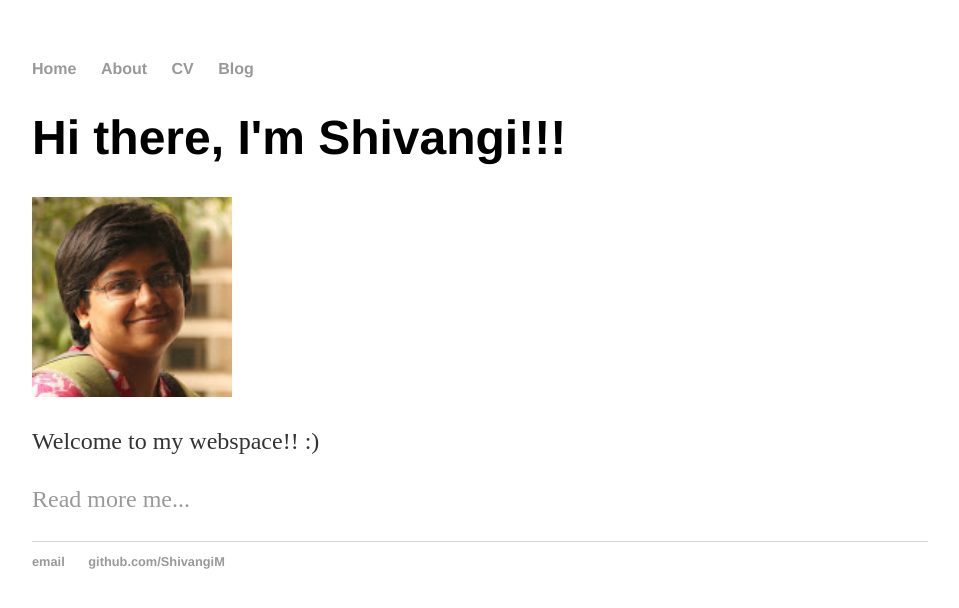
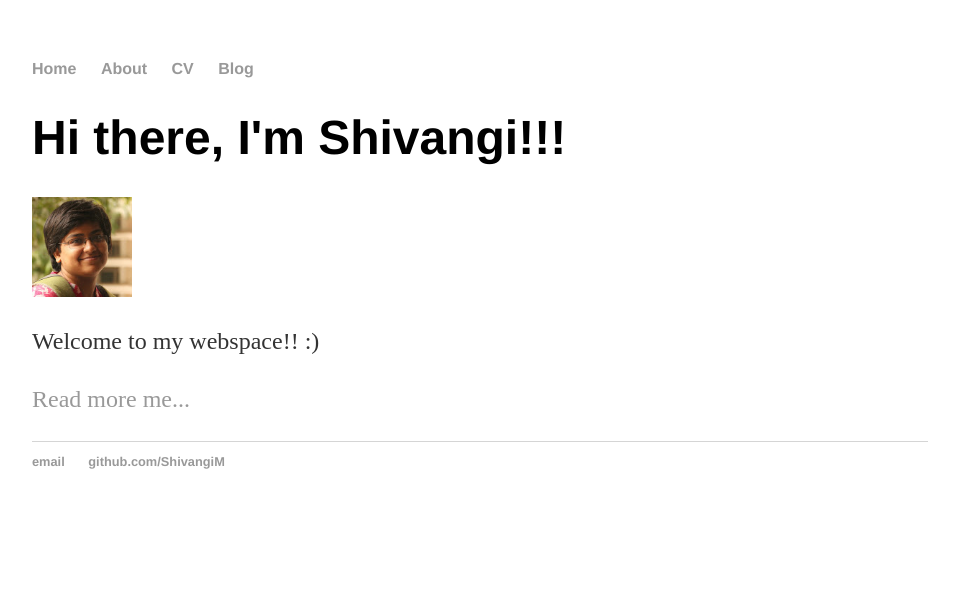
Before and after one commit to ShivangiM/shivangim.github.io, a Jekyll site: the page built from index.html, in a window 1280 px wide. Shown: the top 608 px of the page, without its empty margins (160-1119 px from the left). Built offline with Jekyll 4.4.1, drawn with Linux system fonts in a browser that asks for light colours.

Commit message:
Update index.html

```diff
--- a/index.html
+++ b/index.html
@@ -4,7 +4,7 @@ title: Shivangi Motwani
 ---
 <div class="blurb">
 	<h1>Hi there, I'm Shivangi!!!</h1>
-	<img src="./Shivangi.JPG" alt="Shivangi Motwani" style="width:200px;height:200px;">
+	<img src="./Shivangi.JPG" alt="Shivangi Motwani" style="width:100px;height:100px;">
 	<p>Welcome to my webspace!! :)</p>
 	<p> <a href="/about">Read more me...</a></p>
 </div><!-- /.blurb -->
```
